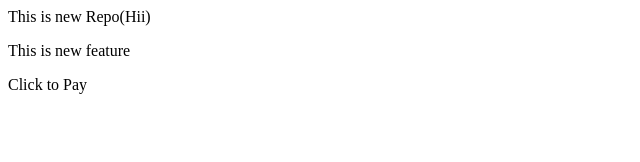
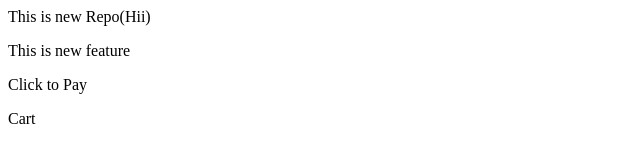
Before and after one commit to Durgesh191/localrepo, a plain HTML site: page index.html in a window 1280 px wide. Shown: the full height of the page, 0-640 px from the left. Drawn offline with Linux system fonts and the light colour scheme.

Commit message:
Cart Add

```diff
--- a/index.html
+++ b/index.html
@@ -1,3 +1,4 @@
 <P>This is new Repo(Hii)</P>
 <P>This is new feature </P>
 <P>Click to Pay</P>
+<P>Cart</P>
```
